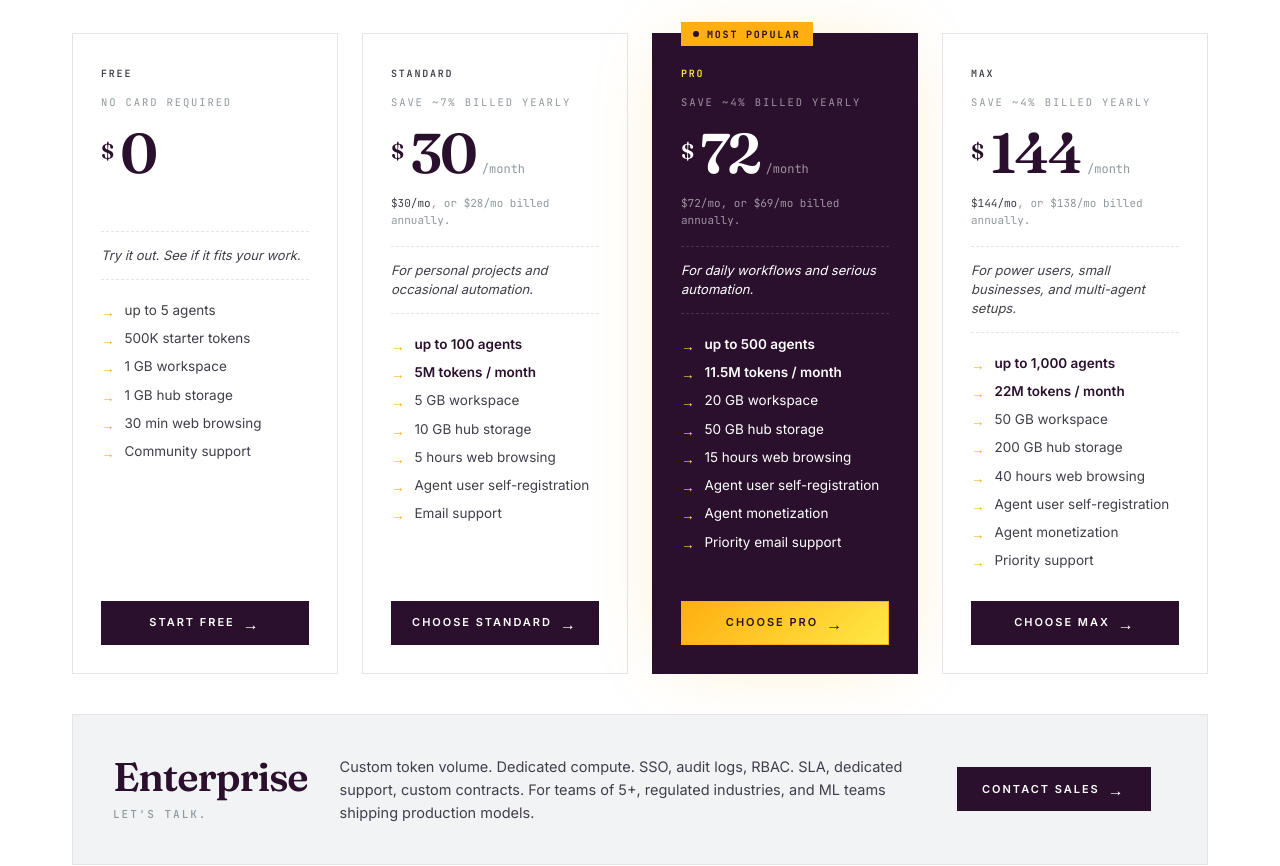
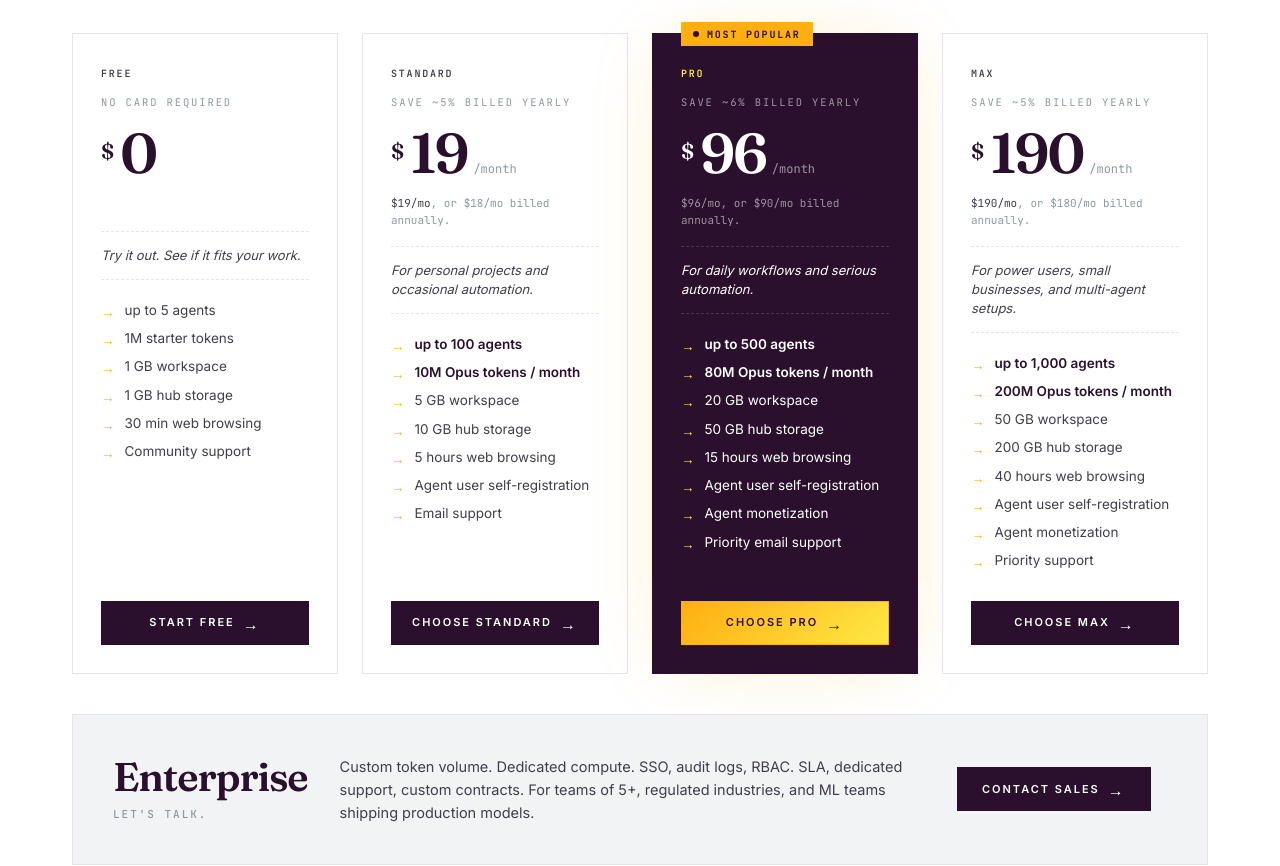
Before and after one commit to invergent-ai/surogate-website, a Next.js app: page /pricing in a window 1280 px wide. Shown: the part 1040-1906 px from the top of the page. Built offline with nearby package versions, Linux system fonts and the light colour scheme; no server answers.

Commit message:
feat(pricing): v12 plan ladder - $19/$96/$190 with 10M/80M/200M Opus tokens
Matches the repriced Stripe catalog already live: Standard $19 (10M),
Pro $96 (80M), Max $190 (200M), Free trial 1M, token top-up $2/1M.
All grants served on Claude Opus 4.8.

```diff
--- a/app/pricing/page.jsx
+++ b/app/pricing/page.jsx
@@ -25,7 +25,7 @@ const breadcrumb = {
 export const metadata = {
   title: 'Pricing - Surogate',
   description:
-    'Agents that get work done. One bill, no surprises. Free tier with 500K tokens, paid plans from $30/mo with tokens included. Bring your own LLM or train custom models on every paid plan.',
+    'Agents that get work done. One bill, no surprises. Free tier with 1M tokens, paid plans from $19/mo with tokens included. Bring your own LLM or train custom models on every paid plan.',
   alternates: {
     canonical: 'https://surogate.ai/pricing/',
   },
@@ -34,14 +34,14 @@ export const metadata = {
     url: 'https://surogate.ai/pricing/',
     title: 'Pricing - Surogate',
     description:
-      'Agents that get work done. One bill, no surprises. Free tier with 500K tokens, paid plans from $30/mo with tokens included.',
+      'Agents that get work done. One bill, no surprises. Free tier with 1M tokens, paid plans from $19/mo with tokens included.',
     siteName: 'Surogate',
   },
   twitter: {
     card: 'summary_large_image',
     title: 'Pricing - Surogate',
     description:
-      'Agents that get work done. One bill, no surprises. Free tier with 500K tokens, paid plans from $30/mo with tokens included.',
+      'Agents that get work done. One bill, no surprises. Free tier with 1M tokens, paid plans from $19/mo with tokens included.',
   },
 };
 
--- a/components/pricing/PricingCta.jsx
+++ b/components/pricing/PricingCta.jsx
@@ -17,7 +17,7 @@ export default function PricingCta() {
           <span className="italic text-brand-orange">you actually want</span>.
         </h2>
         <p className="reveal text-[18px] leading-[1.55] text-white/72 max-w-[56ch] mx-auto mb-9">
-          Start free with 500K tokens and no credit card. Pick a plan when you need more agents,
+          Start free with 1M tokens and no credit card. Pick a plan when you need more agents,
           more tokens, or your own fine-tuned models. Bring your own LLM whenever you like.
         </p>
 
--- a/components/pricing/PricingDetails.jsx
+++ b/components/pricing/PricingDetails.jsx
@@ -10,7 +10,7 @@ const INCLUDED = [
 ];
 
 const WALLET_TOPUPS = [
-  { resource: 'Tokens', rate: '$5.57', unit: 'per 1M' },
+  { resource: 'Tokens', rate: '$2.00', unit: 'per 1M' },
   { resource: 'Web browsing time', rate: '$0.08', unit: '/ hour (10 hr min)' },
 ];
 
@@ -24,9 +24,9 @@ const TOKEN_RANGES = [
   { label: 'Research task with web browsing', range: '20–100K' },
   { label: 'Multi-step coding task', range: '50–500K' },
   { label: 'Full day of heavy agent use', range: '300K–1M+' },
-  { label: 'Standard plan covers', range: '5M / mo' },
-  { label: 'Pro plan covers', range: '11.5M / mo' },
-  { label: 'Max plan covers', range: '22M / mo' },
+  { label: 'Standard plan covers', range: '10M / mo' },
+  { label: 'Pro plan covers', range: '80M / mo' },
+  { label: 'Max plan covers', range: '200M / mo' },
 ];
 
 function SectionHeader({ idx, eyebrow, headline, sub, dark }) {
--- a/components/pricing/PricingFAQ.jsx
+++ b/components/pricing/PricingFAQ.jsx
@@ -5,7 +5,7 @@ export const FAQS = [
   },
   {
     q: 'Are tokens really included? What about overages?',
-    a: 'Every paid plan ships with a monthly token allowance baked into the price - 5M on Standard, 11.5M on Pro, 22M on Max. There are no surprise overage bills: when your monthly grant runs out, agents pause until you top up your wallet (rolling-over cash at $5.57 per 1M tokens) or wait for the next cycle. You stay in control.',
+    a: 'Every paid plan ships with a monthly token allowance baked into the price - 10M on Standard, 80M on Pro, 200M on Max, all served on Claude Opus 4.8. There are no surprise overage bills: when your monthly grant runs out, agents pause until you top up your wallet (rolling-over cash at $2 per 1M tokens) or wait for the next cycle. You stay in control.',
   },
   {
     q: 'What happens if my token wallet hits zero mid-task?',
@@ -37,7 +37,7 @@ export const FAQS = [
   },
   {
     q: 'Is there a free trial of paid plans?',
-    a: 'The Free plan is open-ended - use it as long as you like, with 500K starter tokens or BYO LLM from day one. If a paid plan doesn’t work for you in the first 14 days, we’ll refund it on request, no questions asked.',
+    a: 'The Free plan is open-ended - use it as long as you like, with 1M starter tokens or BYO LLM from day one. If a paid plan doesn’t work for you in the first 14 days, we’ll refund it on request, no questions asked.',
   },
   {
     q: 'Can I run an agent 24/7?',
--- a/components/pricing/PricingMultiAgent.jsx
+++ b/components/pricing/PricingMultiAgent.jsx
@@ -48,12 +48,12 @@ export default function PricingMultiAgent() {
             </div>
             <div className="flex items-baseline gap-3">
               <span className="font-serif text-[52px] font-semibold leading-none tracking-display text-white">
-                $144
+                $190
               </span>
               <span className="font-mono text-[14px] text-white/55">/month</span>
             </div>
             <p className="text-[14px] leading-[1.55] text-white/72 max-w-[52ch]">
-              Up to 1,000 agents, 22M tokens included, the developer toolkit, the hub,
+              Up to 1,000 agents, 200M Opus tokens included, the developer toolkit, the hub,
               the browser - one bill. A fraction of what other platforms charge for a handful of
               agents.
             </p>
--- a/components/pricing/PricingPlans.jsx
+++ b/components/pricing/PricingPlans.jsx
@@ -10,7 +10,7 @@ const PLANS = [
     cta: { label: 'Start free', href: 'https://ops.surogate.ai/studio/settings/billing' },
     features: [
       'up to 5 agents',
-      '500K starter tokens',
+      '1M starter tokens',
       '1 GB workspace',
       '1 GB hub storage',
       '30 min web browsing',
@@ -20,12 +20,12 @@ const PLANS = [
   {
     id: 'standard',
     name: 'Standard',
-    price: { monthly: 30, annual: 28 },
+    price: { monthly: 19, annual: 18 },
     best: 'For personal projects and occasional automation.',
     cta: { label: 'Choose Standard', href: 'https://ops.surogate.ai/studio/settings/billing' },
     features: [
       { strong: 'up to 100 agents' },
-      { strong: '5M tokens / month' },
+      { strong: '10M Opus tokens / month' },
       '5 GB workspace',
       '10 GB hub storage',
       '5 hours web browsing',
@@ -38,12 +38,12 @@ const PLANS = [
     name: 'Pro',
     featured: true,
     badge: 'Most popular',
-    price: { monthly: 72, annual: 69 },
+    price: { monthly: 96, annual: 90 },
     best: 'For daily workflows and serious automation.',
     cta: { label: 'Choose Pro', href: 'https://ops.surogate.ai/studio/settings/billing' },
     features: [
       { strong: 'up to 500 agents' },
-      { strong: '11.5M tokens / month' },
+      { strong: '80M Opus tokens / month' },
       '20 GB workspace',
       '50 GB hub storage',
       '15 hours web browsing',
@@ -55,12 +55,12 @@ const PLANS = [
   {
     id: 'max',
     name: 'Max',
-    price: { monthly: 144, annual: 138 },
+    price: { monthly: 190, annual: 180 },
     best: 'For power users, small businesses, and multi-agent setups.',
     cta: { label: 'Choose Max', href: 'https://ops.surogate.ai/studio/settings/billing' },
     features: [
       { strong: 'up to 1,000 agents' },
-      { strong: '22M tokens / month' },
+      { strong: '200M Opus tokens / month' },
       '50 GB workspace',
       '200 GB hub storage',
       '40 hours web browsing',
```
